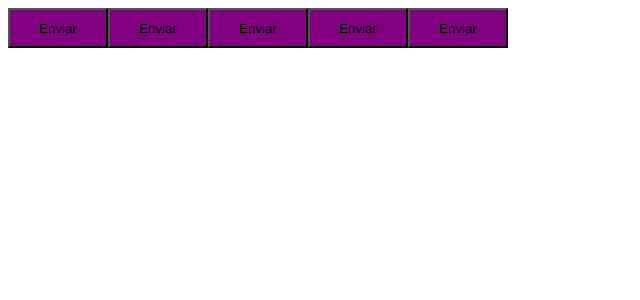
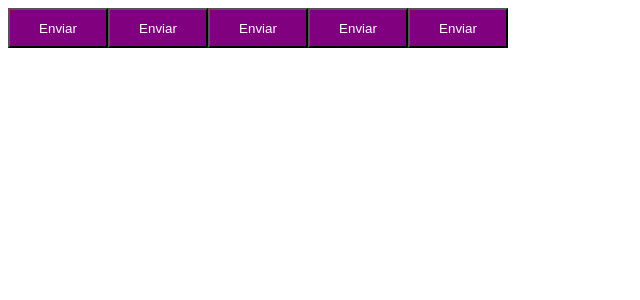
Before and after one commit to J-Breno/reactJs_rocketseat, a React (Vite) app in the folder projetos/02-ignite-timer/: page / in a window 1280 px wide. Shown: the top 300 px of the page, without its empty margins (0-640 px from the left). Built offline with nearby package versions, Linux system fonts and the light colour scheme.

Commit message:
Tipagem de temas, sobrescrevendo

```diff
--- a/projetos/02-ignite-timer/src/components/Button.styles.ts
+++ b/projetos/02-ignite-timer/src/components/Button.styles.ts
@@ -17,9 +17,12 @@
     width: 100px;
     height: 40px;
 
-    ${props => {
+    background-color: ${props => props.theme.primary};
+    color:  ${props => props.theme.white}
+
+    /* ${props => {
         return css`
             background-color: ${buttonVariants[props.variant]};
         `
-    }}
+    }} */
 `
--- a/projetos/02-ignite-timer/src/styles/themes/default.ts
+++ b/projetos/02-ignite-timer/src/styles/themes/default.ts
@@ -1,4 +1,5 @@
 export const defaultTheme = {
+    white: '#fff',
     primary: 'purple',
     secondary: 'orange'
 }
```
Also changed, not shown: projetos/02-ignite-timer/src/@types/styled.d.ts (added, +7 -0 lines).
